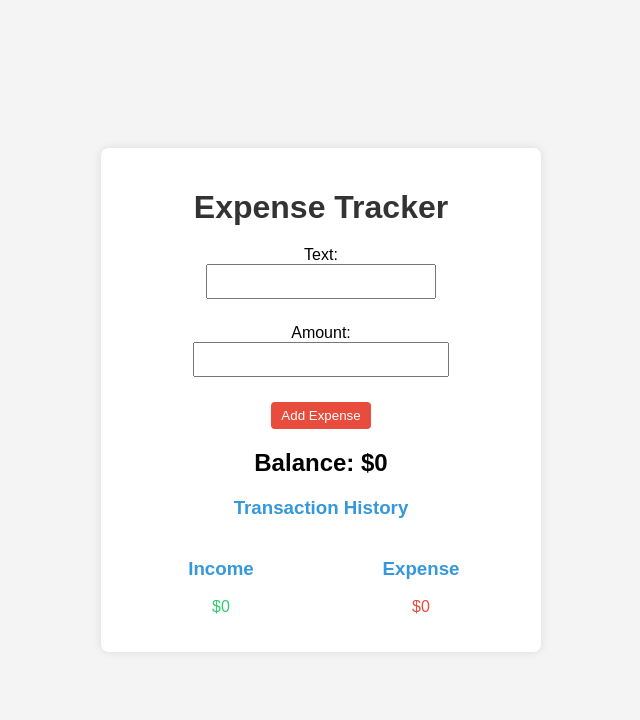
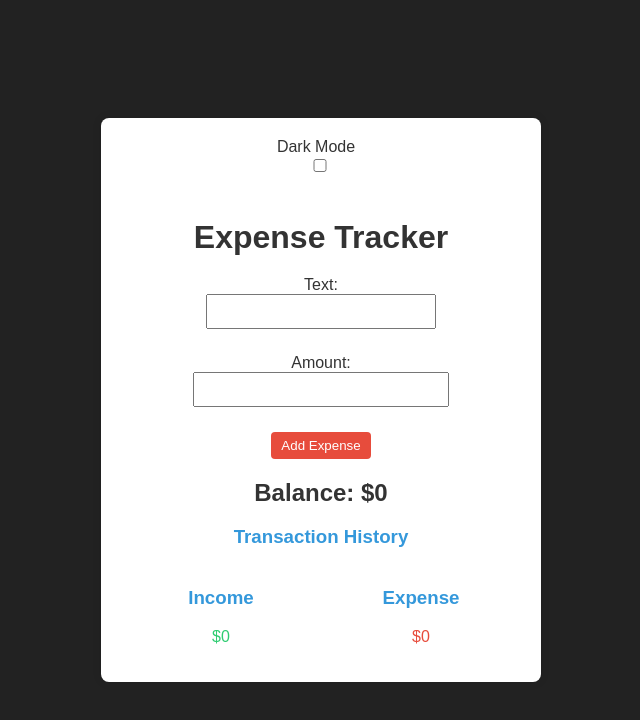
Before and after one commit to enoch2-hub/Expense_tracker, a React (Create React App) app: page / in a window 1280 px wide. Shown: the top 720 px of the page, without its empty margins (319-959 px from the left). Built offline with nearby package versions, Linux system fonts and the light colour scheme.

Commit message:
add dark mode

```diff
--- a/src/App.css
+++ b/src/App.css
@@ -4,7 +4,7 @@ body {
   font-family: 'Arial', sans-serif;
   margin: 0;
   padding: 0;
-  background-color: #f4f4f4;
+  background-color: #222222;
 }
 
 .App {
@@ -14,10 +14,6 @@ body {
   justify-content: center;
   height: 100vh;
   text-align: center;
-}
-
-h1 {
-  color: #333;
 }
 
 /* Add more styles as needed for your specific components */
@@ -50,13 +46,9 @@ h1 {
 }
 
 h1 {
-  color: #333;
+  /* color: #333; */
   margin-bottom: 20px;
 }
-
-/* ExpenseTracker.css */
-
-/* ... existing styles */
 
 .List {
   flex: 2;
@@ -90,7 +82,36 @@ h1 {
   color: #e74c3c;
 }
 
+/* ExpenseTracker.css */
+
 /* ... existing styles */
+
+.light {
+  background-color: #fff;
+  color: #333;
+}
+
+.dark {
+  background-color: #2c3e50;
+  color: #ecf0f1;
+}
+
+.Toggle {
+  text-align: center;
+  margin-bottom: 10px;
+}
+
+.Toggle label {
+  display: inline-block;
+  margin-right: 10px;
+}
+
+.Toggle input {
+  vertical-align: middle;
+}
+
+/* ... existing styles */
+
 
 
 
@@ -188,9 +209,9 @@ ul {
 }
 
 li {
-  background-color: #fff;
+  /* background-color: #fff; */
   border-radius: 4px;
-  box-shadow: 0 0 5px rgba(0, 0, 0, 0.1);
+  box-shadow: 0 0 5px rgba(0, 0, 0, 0.582);
   display: flex;
   justify-content: space-between;
   align-items: center;
--- a/src/components/ExpenseTracker.jsx
+++ b/src/components/ExpenseTracker.jsx
@@ -1,12 +1,17 @@
 // ExpenseTracker.js
 
-import React, { useState } from 'react';
-import ExpenseList from './ExpenseList';
-import ExpenseForm from './ExpenseForm';
-// import './ExpenseTracker.css';
+import React, { useState } from "react";
+import ExpenseList from "./ExpenseList";
+import ExpenseForm from "./ExpenseForm";
+// import "./ExpenseTracker.css";
 
 const ExpenseTracker = () => {
   const [expenses, setExpenses] = useState([]);
+  const [darkMode, setDarkMode] = useState(false);
+
+  const toggleDarkMode = () => {
+    setDarkMode(!darkMode);
+  };
 
   const addExpense = (expense) => {
     setExpenses([...expenses, expense]);
@@ -29,11 +34,20 @@ const ExpenseTracker = () => {
   };
 
   return (
-    <div className="ExpenseTracker">
+    <div className={`ExpenseTracker ${darkMode ? "dark" : "light"}`}>
+      <div className="Toggle">
+        <label>
+          Dark Mode
+          <input type="checkbox" checked={darkMode} onChange={toggleDarkMode} />
+        </label>
+      </div>
       <h1>Expense Tracker</h1>
       <ExpenseForm addExpense={addExpense} />
       <div className="Balance">
-        <h2>Balance: ${calculateTotals().totalIncome + calculateTotals().totalExpense}</h2>
+        <h2>
+          Balance: $
+          {calculateTotals().totalIncome + calculateTotals().totalExpense}
+        </h2>
         <div className="IncomeExpense">
           <div className="List">
             <h3>Transaction History</h3>
```
